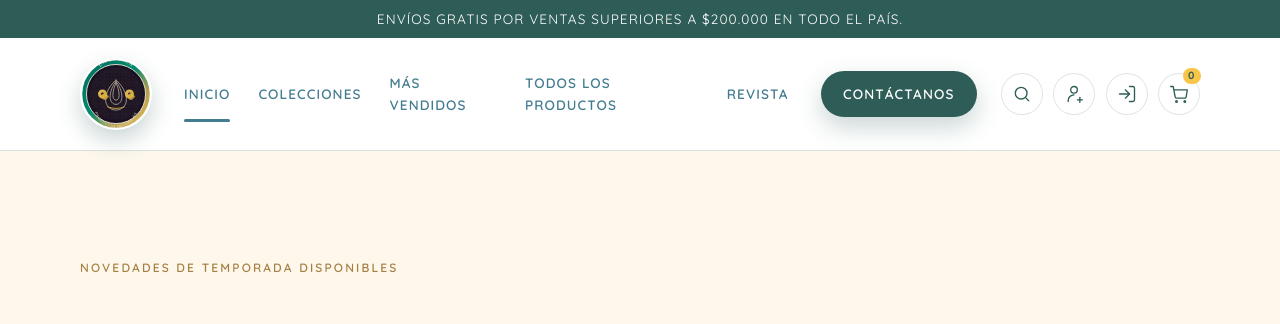
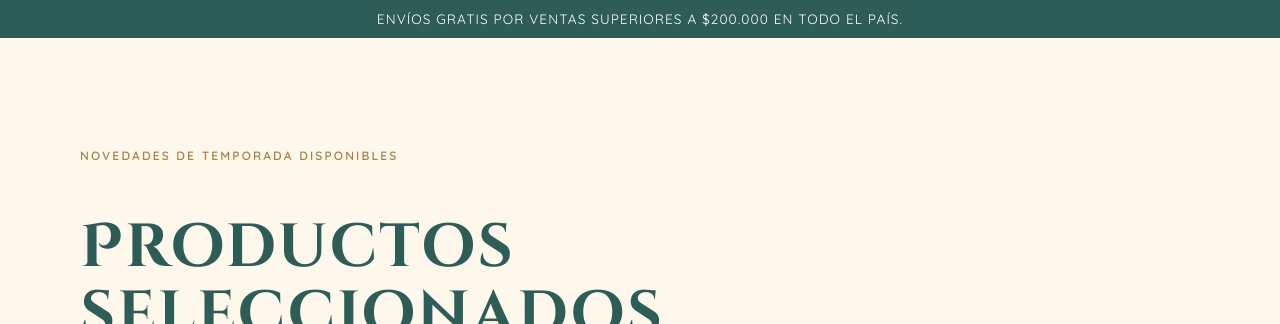
Before and after one commit to eliprival/Ecommerce, a plain HTML site: page index.html in a window 1280 px wide. Shown: the top 324 px of the page. Drawn offline with Linux system fonts and the light colour scheme.

Commit message:
Update index.html
Comentar header

```diff
--- a/index.html
+++ b/index.html
@@ -15,8 +15,7 @@
             <span>Envíos GRATIS por ventas superiores a $200.000 en todo el país.</span>
         </div>
     </div>
-
-    <header class="top-bar">
+ <!-- <header class="top-bar">
         <div class="container top-bar__inner">
             <a class="brand" href="index.html" aria-label="Volver al inicio de La Botica">
                 <span class="brand__logo" aria-hidden="true">
@@ -78,7 +77,8 @@
                 </div>
             </div>
         </div>
-    </header>
+    </header> -->
+
 
     <main>
         <section class="hero">
```
